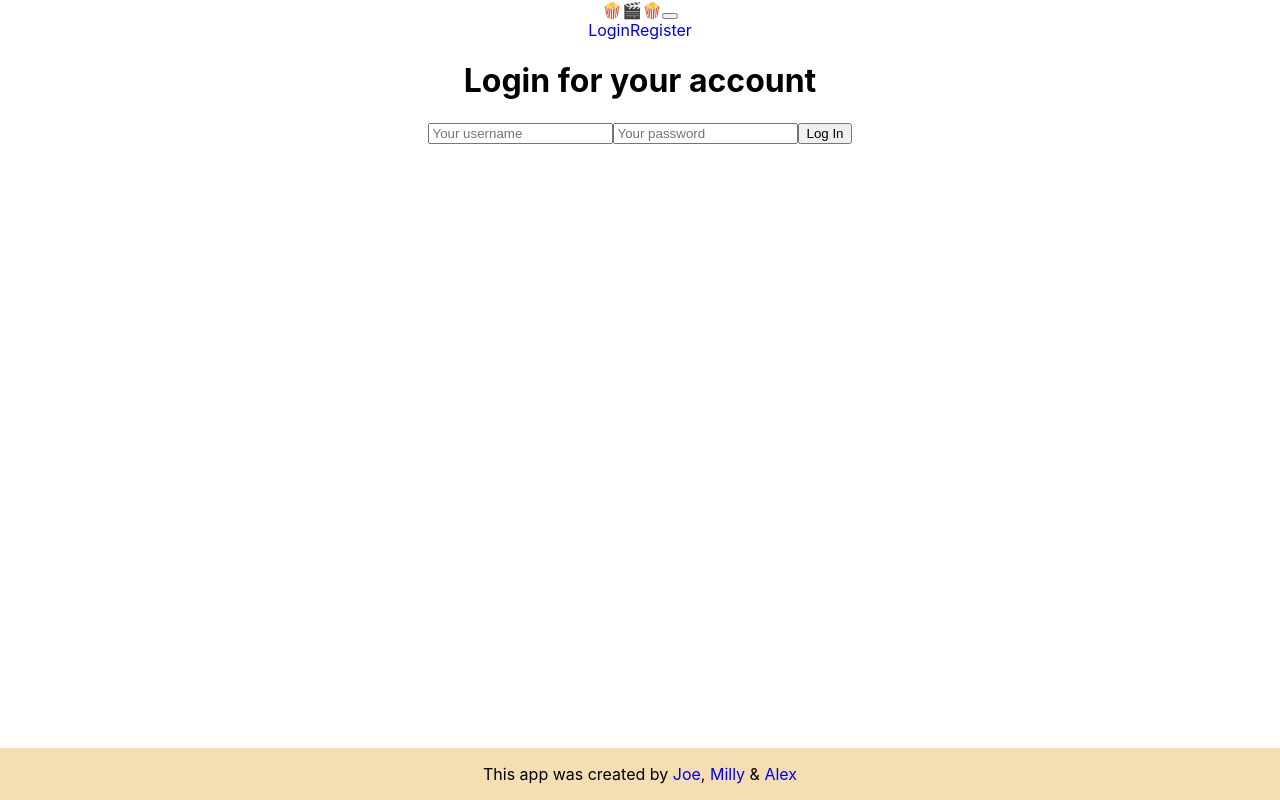
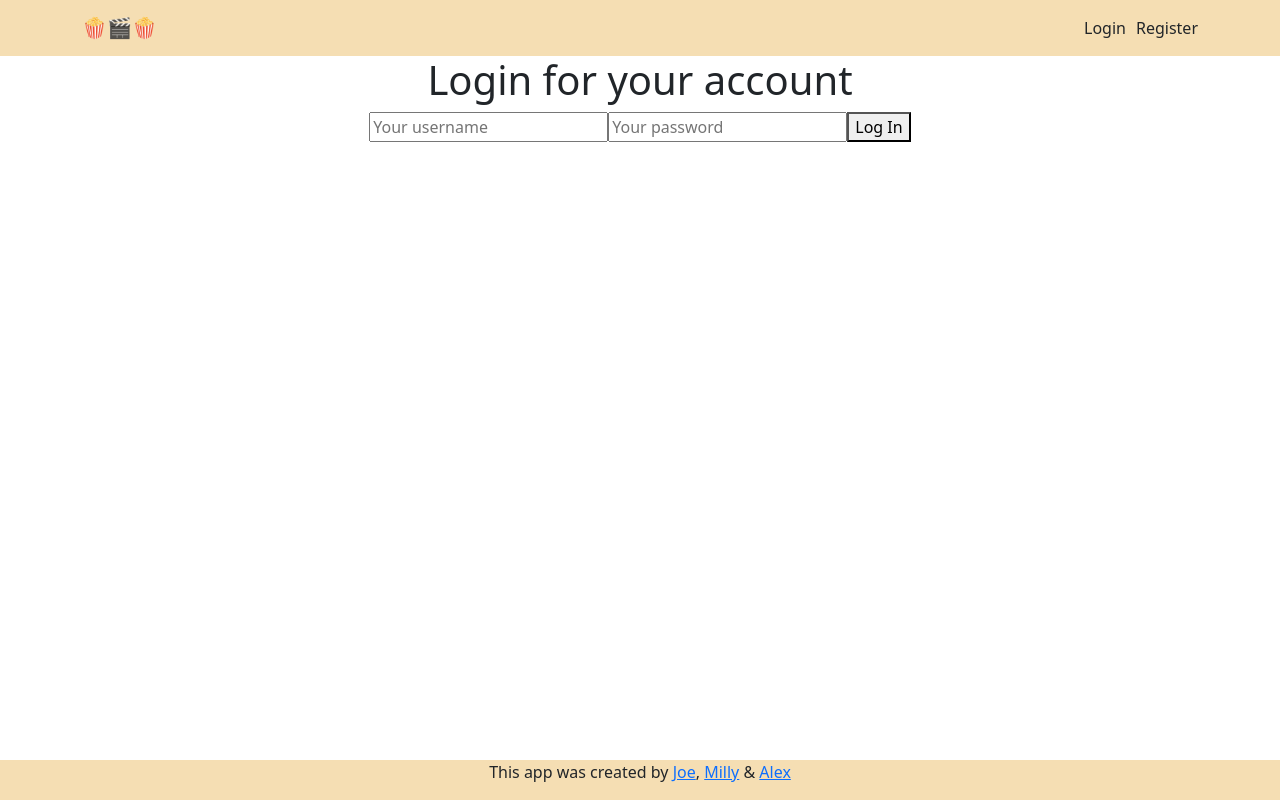
Before and after one commit to millyarkwright/sei-project-03-fe, a React (Create React App) app: page /login in a window 1280 px wide. Built offline with nearby package versions, Linux system fonts and the light colour scheme.

Commit message:
login & auth update - going to move to new logreg branch for next login, register and auth changes

```diff
--- a/package.json
+++ b/package.json
@@ -8,6 +8,7 @@
     "@testing-library/user-event": "^13.5.0",
     "axios": "^0.27.2",
     "bootstrap": "^5.2.0",
+    "buffer": "^6.0.3",
     "react": "^18.2.0",
     "react-bootstrap": "^2.5.0",
     "react-dom": "^18.2.0",
--- a/src/App.js
+++ b/src/App.js
@@ -4,8 +4,8 @@ import Homepage from './components/Homepage'
 import { BrowserRouter, Routes, Route } from "react-router-dom"
 import Dashboard from './components/Dashboard'
 import StickyFooterBar from './components/StickyFooterBar'
-import Login from './components/Login'
-import Register from './components/Register'
+import Login from './components/auth/Login'
+import Register from './components/auth/Register'
 import MovieInfo from './components/movies/MovieInfo'
 
 function App() {
--- a/src/components/Login.js
+++ b/src/components/auth/Login.js
@@ -1,26 +1,37 @@
+// Import Hooks
 import { useState } from "react"
+import { useNavigate } from "react-router-dom"
+
+// Import Axios
 import axios from "axios"
-import { Navigate, useNavigate } from "react-router-dom"
+
+// Import Helpers
+import { setToken } from '../helpers/auth'
+
 
 const Login = () => {
 
+  // Navigation
   const navigate = useNavigate()
 
-
-  const [userData, setUserData] = useState({username:"", password:""})
+  // State
+  const [userData, setUserData] = useState({
+    username:'',
+    password:''
+  })
   const [isError, setIsError] = useState(false)
-  const [errorMessage, setErrorMessage] = useState("")
+  const [errorMessage, setErrorMessage] = useState('')
 
   const handleFieldChange = (event) => {
     setUserData({ ...userData, [event.target.name]: event.target.value })
   }
 
-
+  // Execution
   const handleSubmit = async (event) => {
     event.preventDefault()
 
     try {
-      const response = await axios.post("http://localhost:4000/login", userData)
+      const response = await axios.post("http://localhost:4500/login", userData)
       const { token } = response.data
       localStorage.setItem("token", token)
       axios.defaults.headers.common["Authorization"] = `Bearer ${token}`
--- a/src/components/helpers/auth.js
+++ b/src/components/helpers/auth.js
@@ -5,7 +5,7 @@ import { Buffer } from 'buffer'
 // setting token
 
 export const setToken = (token) => {
-  window.localStorage.setItem('sei-project-3'), token)
+  window.localStorage.setItem('sei-project-3', token)
 }
 
 // getting token
--- a/src/index.js
+++ b/src/index.js
@@ -1,7 +1,7 @@
 import React from 'react';
 import ReactDOM from 'react-dom/client';
 import './styles/main.scss'
-// import 'bootstrap/dist/css/bootstrap.min.css'
+import 'bootstrap/dist/css/bootstrap.min.css'
 import App from './App';
 import reportWebVitals from './reportWebVitals';
 
--- /dev/null
+++ b/src/styles/Components/navBar.scss
@@ -0,0 +1,8 @@
+.navbar{
+  // box-shadow: 0px 2px 10px rgba(0,0,0,0.2);
+  background-color: wheat;
+  .nav-link, span{
+    margin-left: 10px;
+    cursor: pointer;
+  }
+}
--- a/src/styles/main.scss
+++ b/src/styles/main.scss
@@ -1,4 +1,5 @@
 @import './base';
 @import './variables';
 @import './components/movieInfo';
+@import './components/navBar.scss';
 @import './components/stickyFooter.scss';
```
Also changed, not shown: src/components/auth/Register.js (renamed from src/components/Register.js), 1 other file (tests, documents, lock files or other folders).
